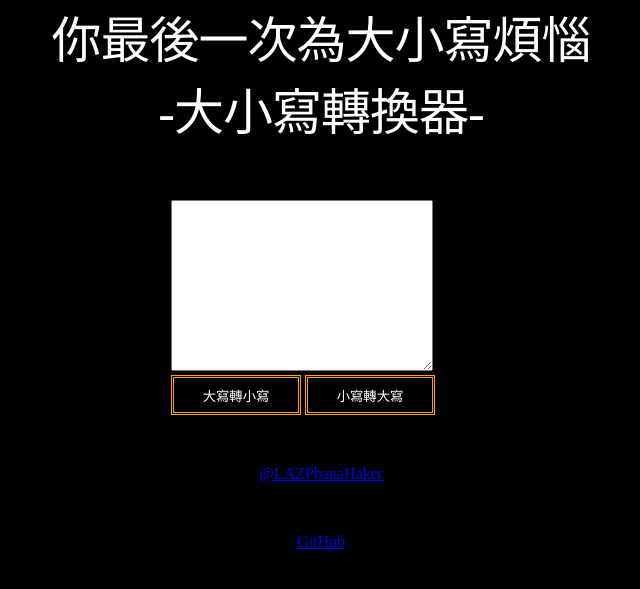
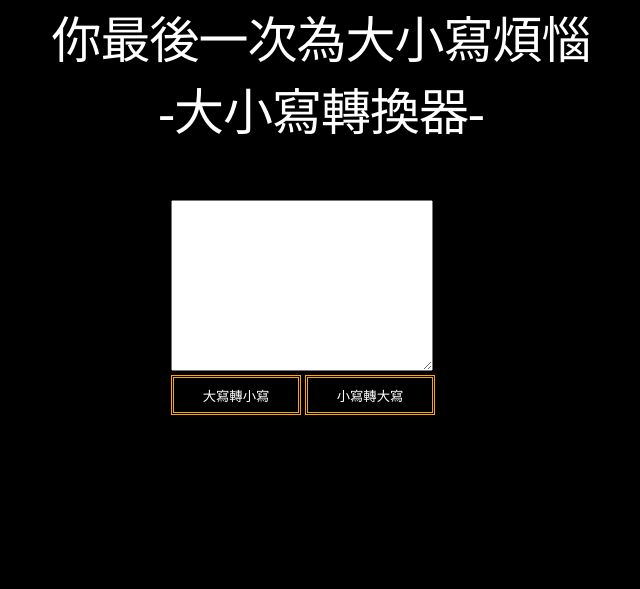
Before and after one commit to TakeUFlab/banahaker.github.io, a plain HTML site: page index.html in a window 1280 px wide. Shown: the whole page, without its empty margins (319-959 px from the left). Drawn offline with Linux system fonts and the light colour scheme.

Commit message:
Update index.html

```diff
--- a/index.html
+++ b/index.html
@@ -15,12 +15,6 @@
             <textarea id="textin" rows="8" cols="20" required></textarea>
             <button id="gogoS">大寫轉小寫</button>
             <button id="gogoB">小寫轉大寫</button>
-        </div>
-        <div id="list" style="text-align: center;">
-
-        </div>
-        <div style="text-align:center;">
-            <p>powerby</p><a href = https://github.com/banahaker>@LAZPbanaHaker</a><p>save in</p><a href = https://github.com/banahaker/banahaker.github.io>GitHub</a><p>license on MIT </p>
    </body>
 
     <script src="index_script.js"></script>
```
